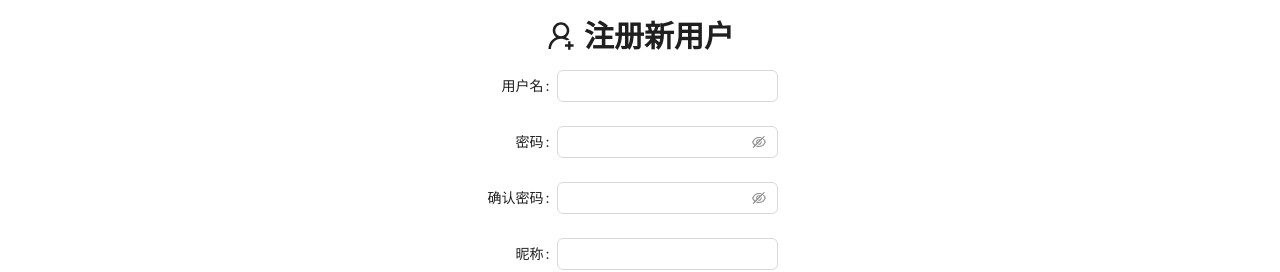
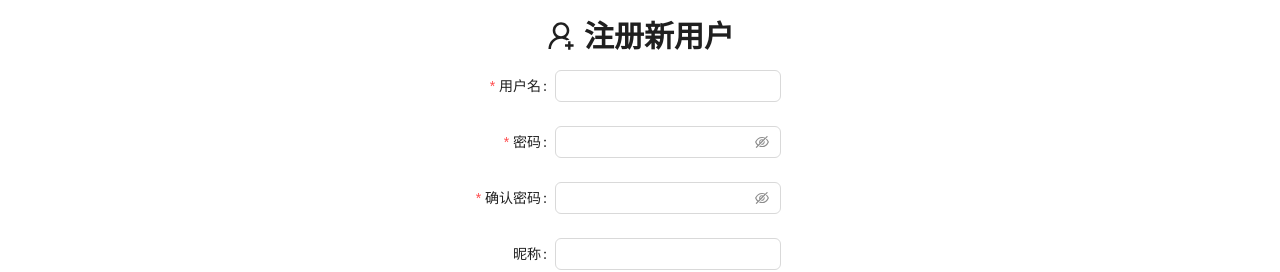
Before and after one commit to Auxior/sojump-fe, a React (Create React App) app: page /register in a window 1280 px wide. Shown: the part 227-499 px from the top of the page. Built offline with nearby package versions, Linux system fonts and the light colour scheme.

Commit message:
Add form validation rules for username and password fields in Login and Register pages

```diff
--- a/src/pages/Login.tsx
+++ b/src/pages/Login.tsx
@@ -60,10 +60,18 @@
       </div>
       <div>
         <Form labelCol={{ span: 6 }} wrapperCol={{ span: 16 }} initialValues={{ remember: true }} onFinish={onFinish} form={form}>
-          <Form.Item label="用户名" name="username">
+          <Form.Item
+            label="用户名"
+            name="username"
+            rules={[
+              { required: true, message: '请输入用户名' },
+              { type: 'string', min: 5, max: 20, message: '字符长度在 5-20 之间' },
+              { pattern: /^\w+$/, message: '只能是字母数字下划线' },
+            ]}
+          >
             <Input />
           </Form.Item>
-          <Form.Item label="密码" name="password">
+          <Form.Item label="密码" name="password" rules={[{ required: true, message: '请输入密码' }]}>
             <Input.Password />
           </Form.Item>
           <Form.Item name="remember" valuePropName="checked" wrapperCol={{ offset: 6, span: 16 }}>
--- a/src/pages/Register.tsx
+++ b/src/pages/Register.tsx
@@ -24,13 +24,37 @@
       </div>
       <div>
         <Form labelCol={{ span: 6 }} wrapperCol={{ span: 16 }} onFinish={onFinish}>
-          <Form.Item label="用户名" name="username">
+          <Form.Item
+            label="用户名"
+            name="username"
+            rules={[
+              { required: true, message: '请输入用户名' },
+              { type: 'string', min: 5, max: 20, message: '字符长度在 5-20 之间' },
+              { pattern: /^\w+$/, message: '只能是字母数字下划线' },
+            ]}
+          >
             <Input />
           </Form.Item>
-          <Form.Item label="密码" name="password">
+          <Form.Item label="密码" name="password" rules={[{ required: true, message: '请输入密码' }]}>
             <Input.Password />
           </Form.Item>
-          <Form.Item label="确认密码" name="confirm">
+          <Form.Item
+            label="确认密码"
+            name="confirm"
+            dependencies={['password']} // 依赖于 password ，password 变化，会重新触发 validator
+            rules={[
+              { required: true, message: '请输入密码' },
+              ({ getFieldValue }) => ({
+                validator(_, value) {
+                  if (!value || getFieldValue('password') === value) {
+                    return Promise.resolve()
+                  } else {
+                    return Promise.reject(new Error('两次密码不一致'))
+                  }
+                },
+              }),
+            ]}
+          >
             <Input.Password />
           </Form.Item>
           <Form.Item label="昵称" name="nickname">
```
